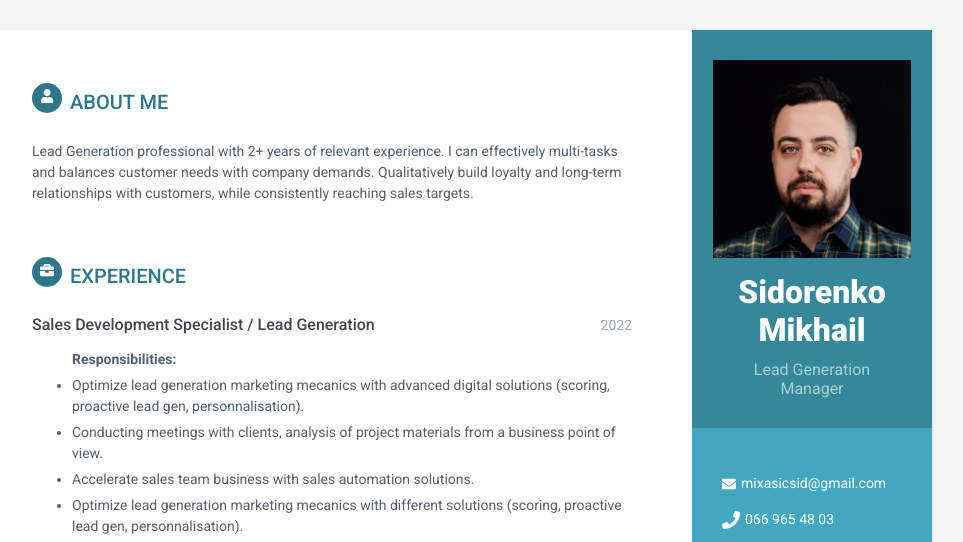
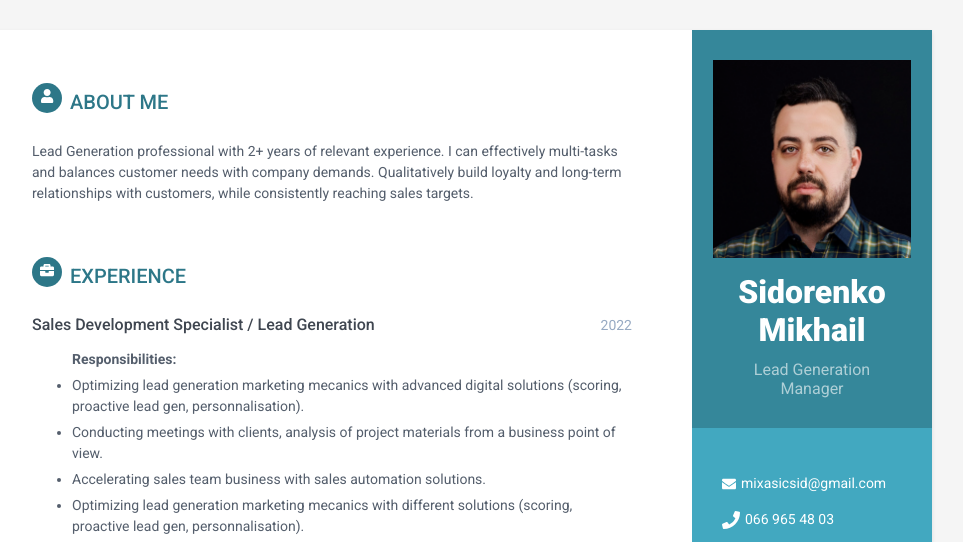
Before and after one commit to SidorenkoMikhail/SidorenkoMikhail.github.io, a plain HTML site: page index.html in a window 1280 px wide. Shown: the top 542 px of the page, without its empty margins (188-1151 px from the left). Drawn offline with nearby package versions, Linux system fonts and the light colour scheme.

Commit message:
Update text

```diff
--- a/index.html
+++ b/index.html
@@ -146,10 +146,10 @@
             <!--//meta-->
             <div class="details">
               <ul><strong>Responsibilities:</strong>
-                <li>Optimize lead generation marketing mecanics with advanced digital solutions (scoring, proactive lead gen, personnalisation).</li>
+                <li>Optimizing lead generation marketing mecanics with advanced digital solutions (scoring, proactive lead gen, personnalisation).</li>
                 <li>Conducting meetings with clients, analysis of project materials from a business point of view.</li>
-                <li>Accelerate sales team business with sales automation solutions.</li>
-                <li>Optimize lead generation marketing mecanics with different solutions (scoring, proactive lead gen, personnalisation).</li>
+                <li>Accelerating sales team business with sales automation solutions.</li>
+                <li>Optimizing lead generation marketing mecanics with different solutions (scoring, proactive lead gen, personnalisation).</li>
               </ul>
             </div>
 
```
